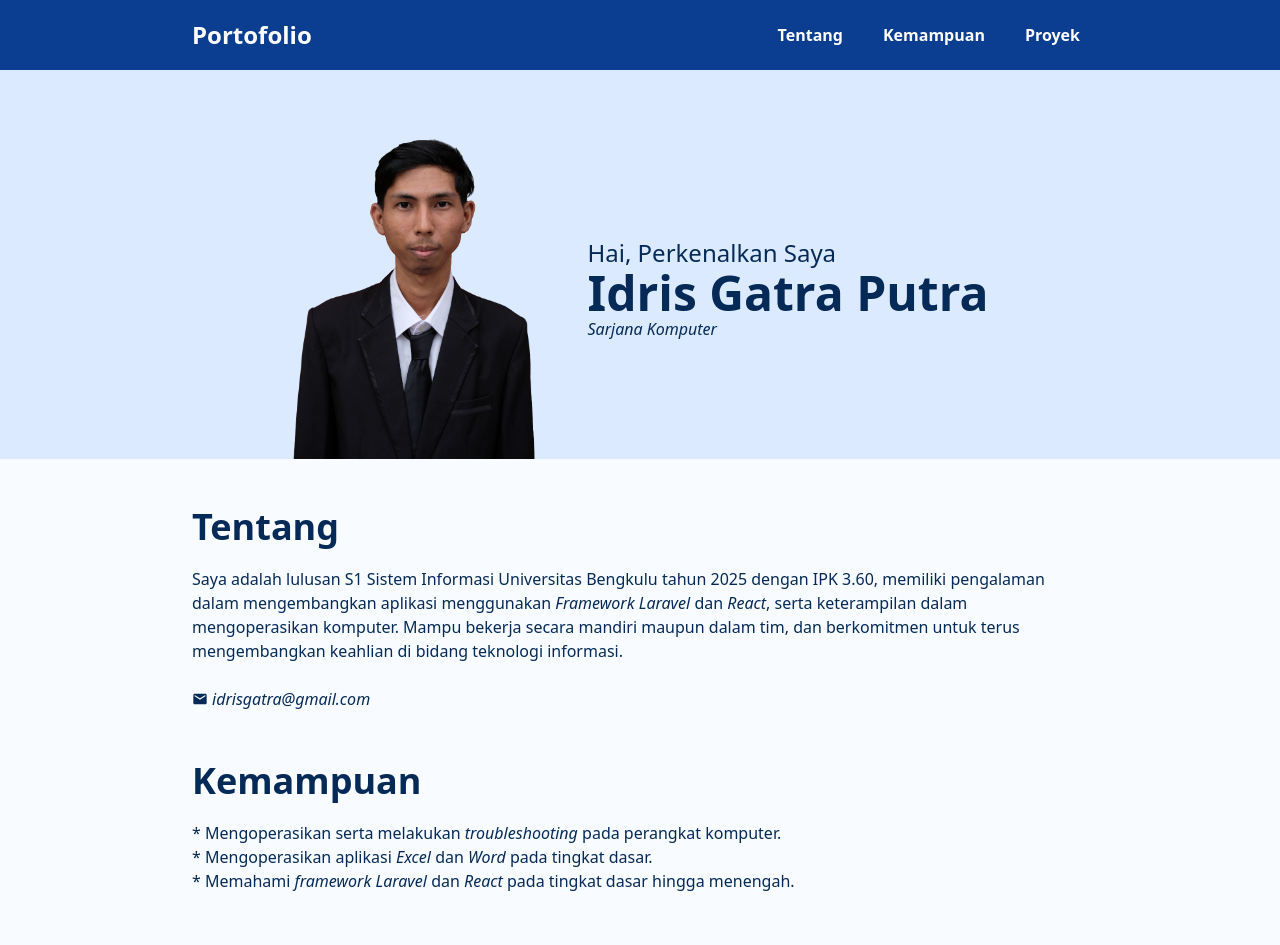
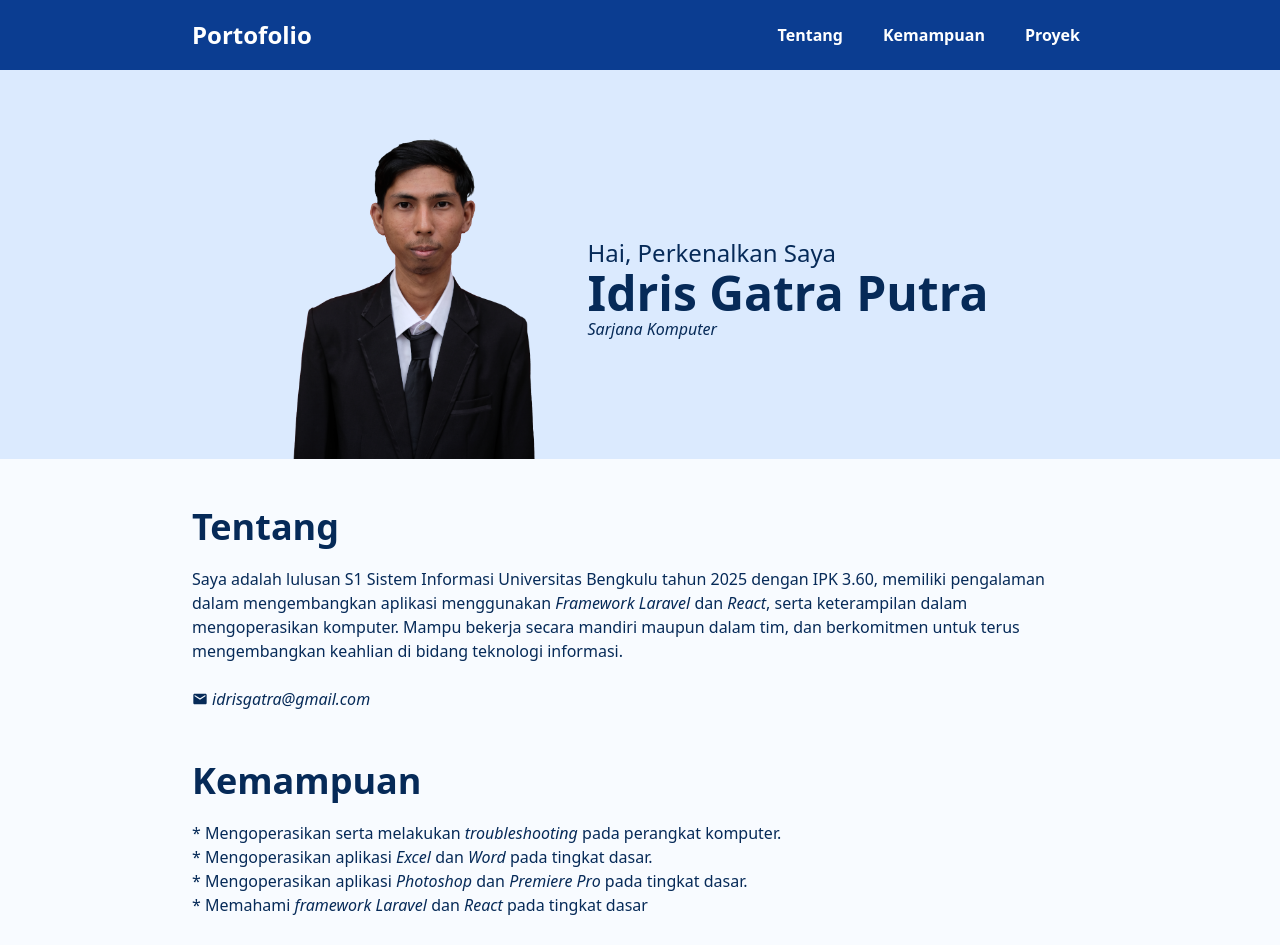
Before and after one commit to gatra1122/porto-gatra, a React (Vite) app: page / in a window 1280 px wide. Shown: the top 945 px of the page. Built offline with nearby package versions, Linux system fonts and the light colour scheme.

Commit message:
pembaruan di kemampuan.

```diff
--- a/src/App.tsx
+++ b/src/App.tsx
@@ -167,12 +167,18 @@ function App() {
                   tingkat dasar.
                 </li>
                 <li>
+                  * Mengoperasikan aplikasi{" "}
+                  <span className="italic">Photoshop</span> dan{" "}
+                  <span className="italic">Premiere Pro</span> pada
+                  tingkat dasar.
+                </li>
+                <li>
                   * Memahami{" "}
                   <span className="italic">
                     framework Laravel
                   </span>{" "}
                   dan <span className="italic">React</span>{" "}
-                  pada tingkat dasar hingga menengah.
+                  pada tingkat dasar
                 </li>
               </ul>
             </div>
```
